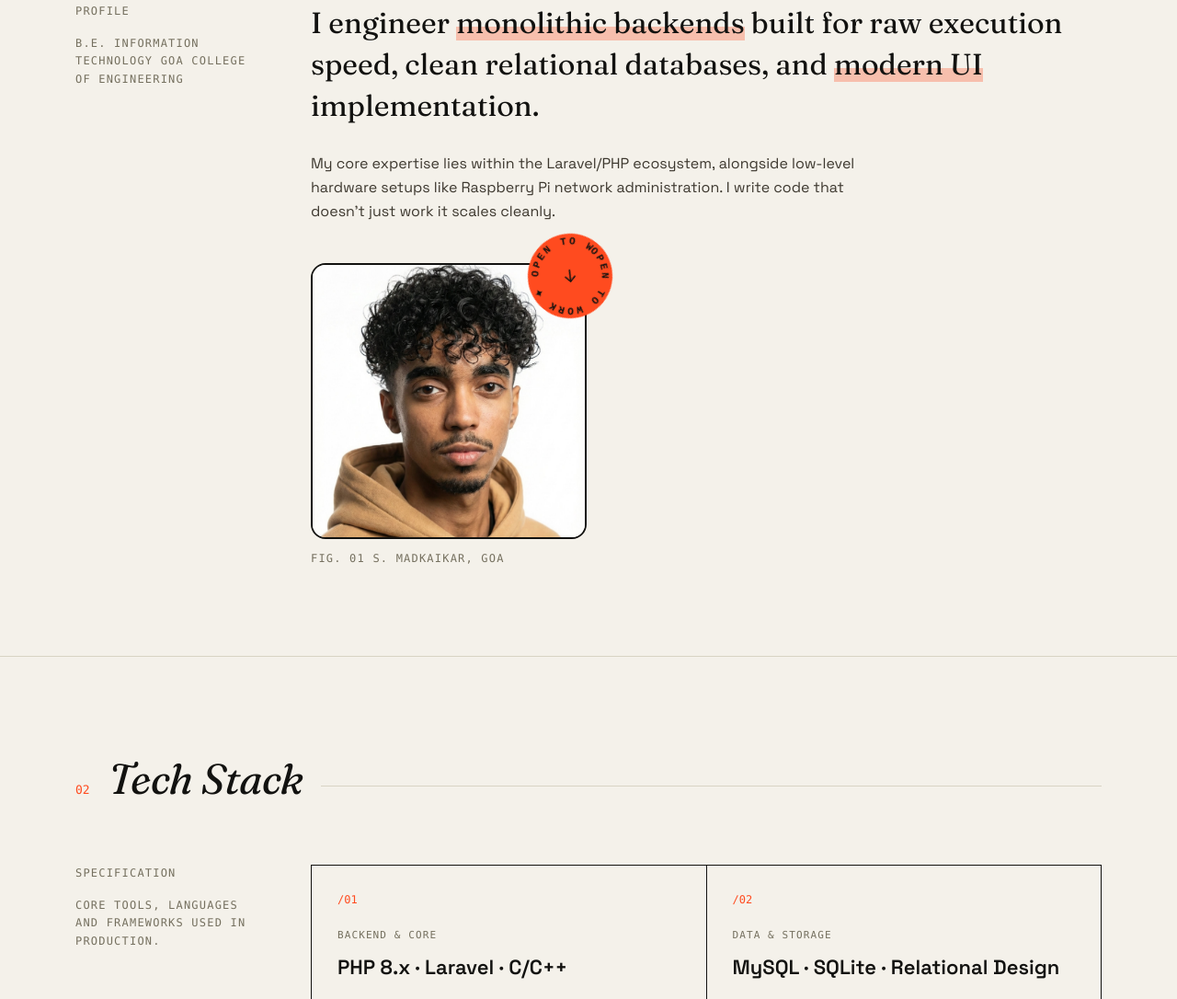
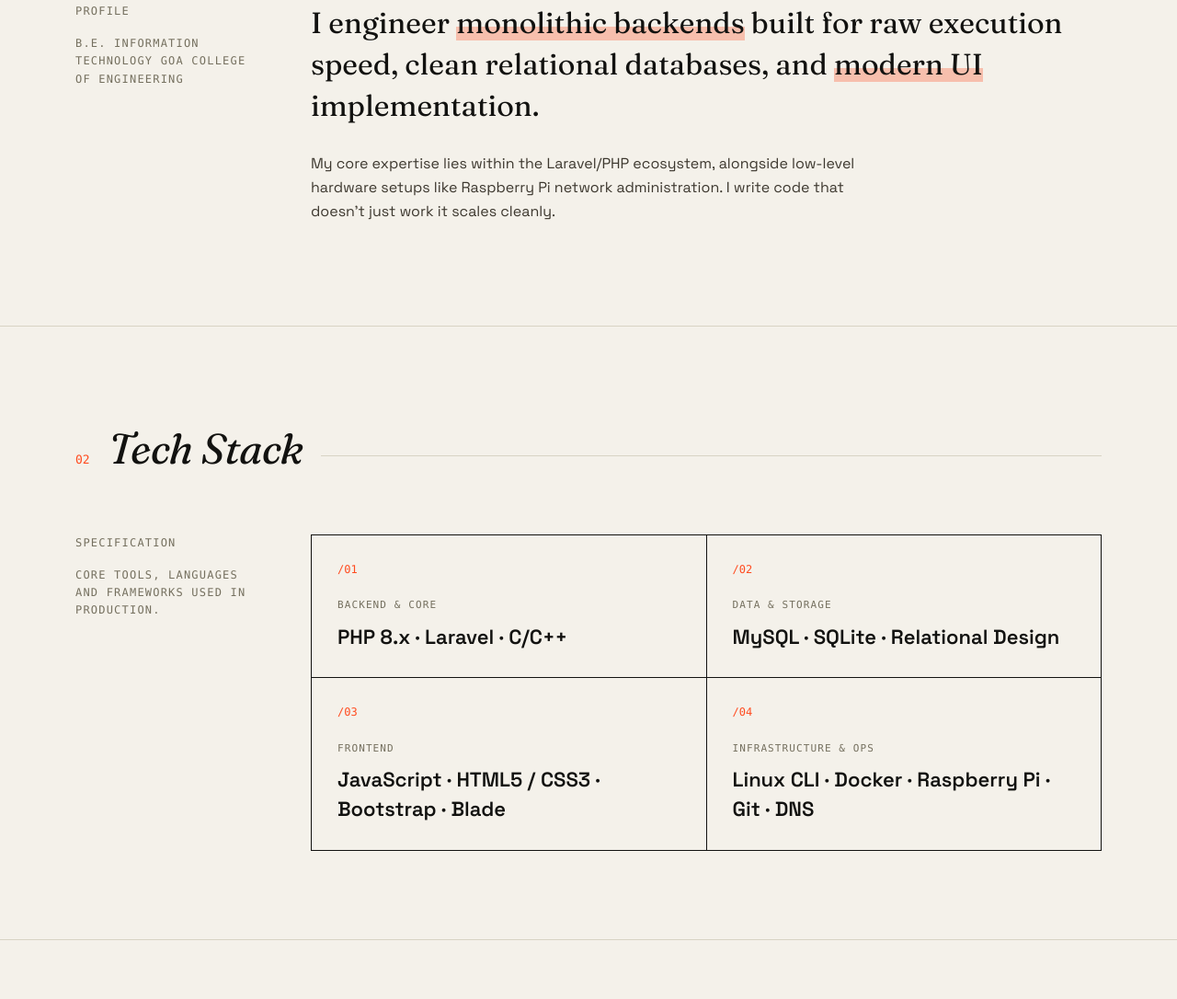
Before and after one commit to siteshnaik/sitesh-dev, a plain HTML site: page index.html in a window 1280 px wide. Shown: the part 1088-2174 px from the top of the page at 92% size. Drawn offline with Linux system fonts and the light colour scheme.

Commit message:
goodbye photo
removed photo

```diff
--- a/index.html
+++ b/index.html
@@ -420,7 +420,7 @@
                         <div class="about-body reveal" style="--d:0.1s">
                             <p>My core expertise lies within the Laravel/PHP ecosystem, alongside low-level hardware setups like Raspberry Pi network administration. I write code that doesn't just work  it scales cleanly.</p>
                         </div>
-                        <figure class="figure reveal" style="--d:0.15s">
+                        <!--<figure class="figure reveal" style="--d:0.15s">
                             <div class="sticker" aria-hidden="true">
                                 <svg viewBox="0 0 100 100">
                                     <defs><path id="circlePath" d="M 50,50 m -36,0 a 36,36 0 1,1 72,0 a 36,36 0 1,1 -72,0"/></defs>
@@ -433,7 +433,7 @@
                             </div>
                             <img src="assets/profile.jpg" alt="Portrait of Sitesh Madkaikar" loading="lazy" decoding="async">
                             <figcaption class="mono">Fig. 01  S. Madkaikar, Goa</figcaption>
-                        </figure>
+                        </figure>-->
                     </div>
                 </div>
             </div>
```
